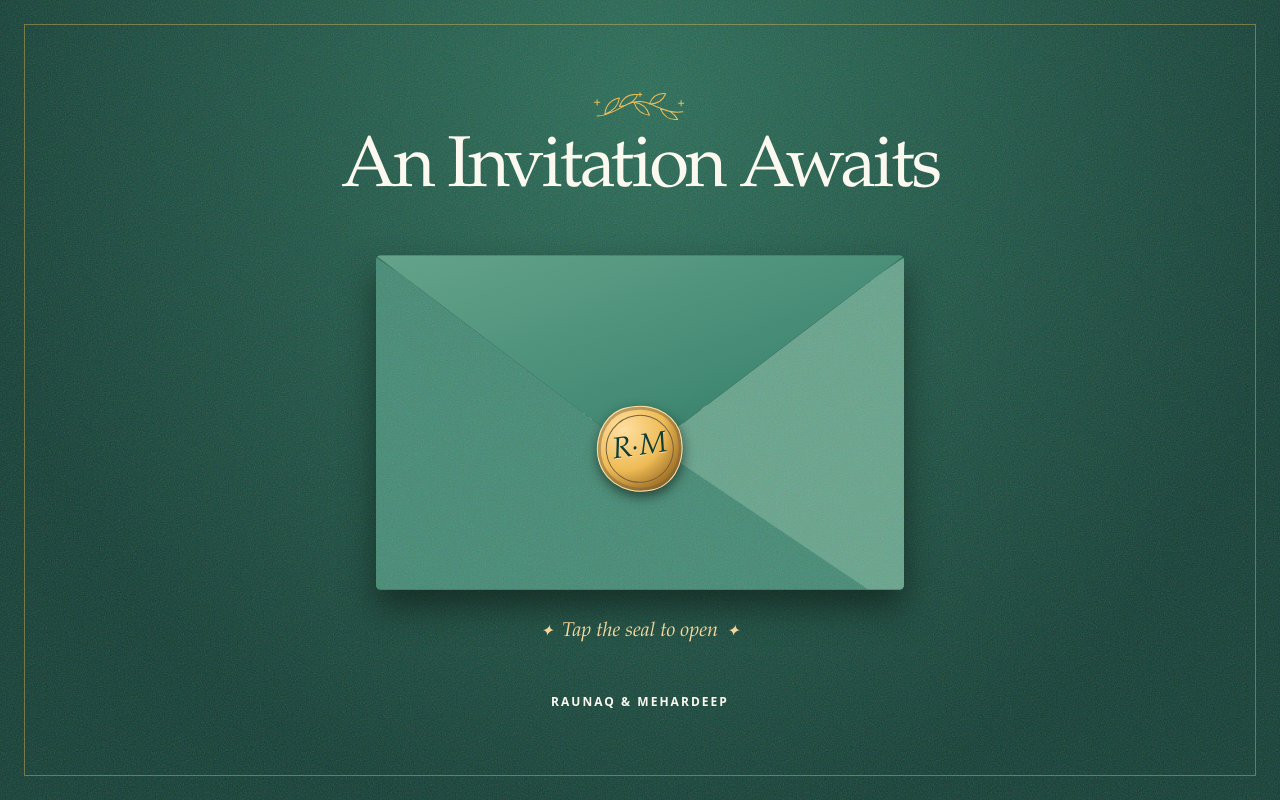
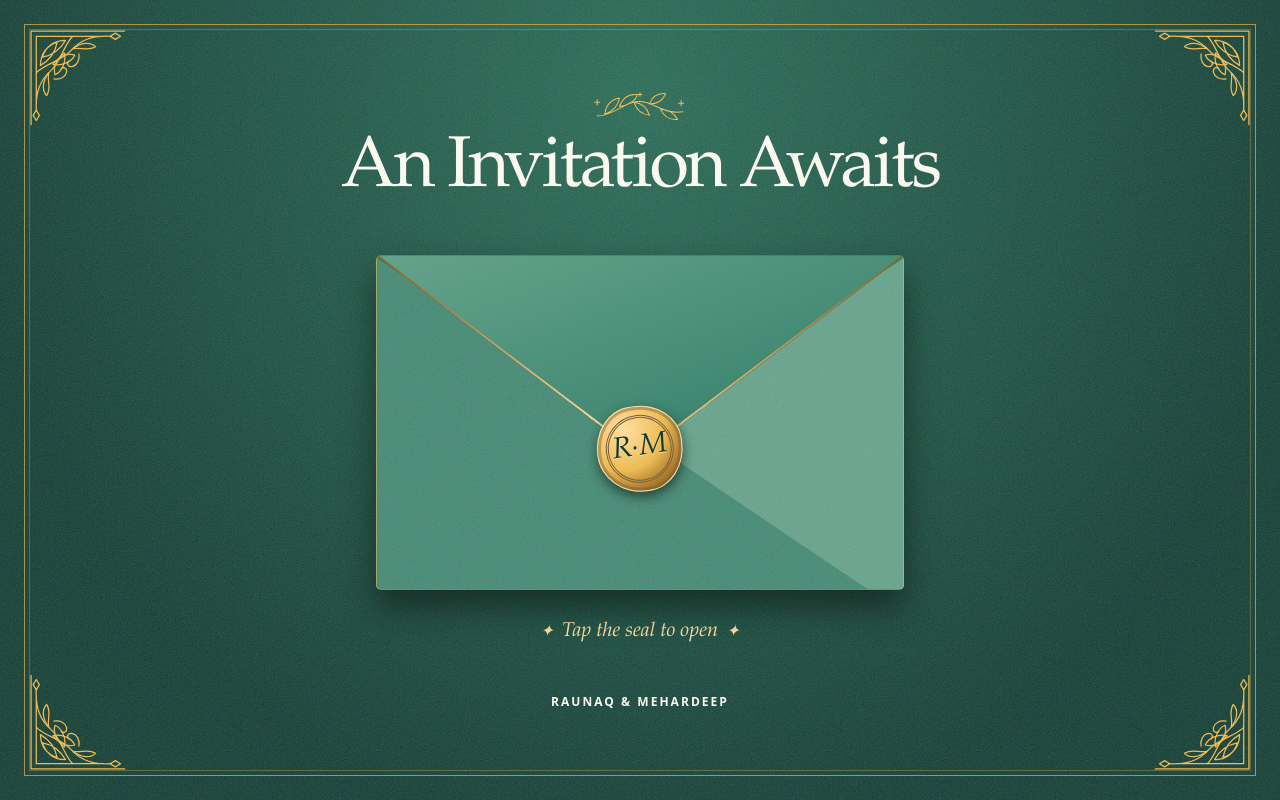
Before and after one commit to nsingh415/raunaq-mehardeep-wedding, a plain HTML site: page index.html in a window 1280 px wide. Shown: the top 800 px of the page. Drawn offline with Linux system fonts and the light colour scheme.

Commit message:
Add ornate gold details to the wedding invitation

```diff
--- a/index.html
+++ b/index.html
@@ -6,7 +6,7 @@
   <meta name="theme-color" content="#103c32">
   <meta name="description" content="A wedding invitation with celebration times and venue directions.">
   <title>Wedding Invitation</title>
-  <link rel="stylesheet" href="./styles.css?v=4">
+  <link rel="stylesheet" href="./styles.css?v=5">
   <script src="./script.js?v=5" defer></script>
 </head>
 <body>
@@ -17,12 +17,26 @@
         <path d="M56 4v4m-2-2h4M104 13v6m-3-3h6M6 12v6m-3-3h6"/>
       </g>
     </symbol>
+    <symbol id="filigree" viewBox="0 0 100 100">
+      <g fill="none" stroke="currentColor" stroke-width="1.2" stroke-linecap="round" stroke-linejoin="round">
+        <path d="M2 92V2h90M7 72V7h65M7 42C16 33 31 31 40 21c9-10 20-15 39-14M42 7C33 16 31 31 21 40 11 49 6 60 7 79"/>
+        <path d="M13 27c11-2 18-9 22-16-11 0-19 6-22 16Zm14-14c-2 11-9 18-16 22 0-11 6-19 16-22ZM23 34c8 2 18-2 21-9-7-2-15 1-21 9Zm11-11c2 8-2 18-9 21-2-7 1-15 9-21Z"/>
+        <path d="M42 19c8-2 14 3 22-2-5-5-14-4-22 2ZM19 42c-2 8 3 14-2 22-5-5-4-14 2-22ZM48 24c1 6-2 11-6 12-4 1-6-2-4-5m-14 17c6 1 11-2 12-6 1-4-2-6-5-4"/>
+        <path d="M78 7l5-3 5 3-5 3-5-3ZM7 78l-3 5 3 5 3-5-3-5Z"/>
+      </g>
+    </symbol>
     <symbol id="icon-map" viewBox="0 0 24 24">
       <path fill="none" stroke="currentColor" stroke-width="1.6" stroke-linecap="round" stroke-linejoin="round" d="M19 10c0 5-7 10-7 10S5 15 5 10a7 7 0 1 1 14 0Z M14.5 10a2.5 2.5 0 1 0-5 0 2.5 2.5 0 0 0 5 0Z"/>
     </symbol>
   </svg>
 
   <section class="intro" id="intro" aria-labelledby="intro-title">
+    <div class="ornate-frame" aria-hidden="true">
+      <svg class="corner corner--top-left"><use href="#filigree"/></svg>
+      <svg class="corner corner--top-right"><use href="#filigree"/></svg>
+      <svg class="corner corner--bottom-left"><use href="#filigree"/></svg>
+      <svg class="corner corner--bottom-right"><use href="#filigree"/></svg>
+    </div>
     <div class="intro-content">
       <div class="intro-heading">
         <svg class="sprig" aria-hidden="true"><use href="#sprig"/></svg>
@@ -60,6 +74,12 @@
   <main id="invitation" hidden>
     <a class="skip-link" href="#celebrations">Skip to celebrations</a>
     <header class="hero">
+      <div class="ornate-frame" aria-hidden="true">
+        <svg class="corner corner--top-left"><use href="#filigree"/></svg>
+        <svg class="corner corner--top-right"><use href="#filigree"/></svg>
+        <svg class="corner corner--bottom-left"><use href="#filigree"/></svg>
+        <svg class="corner corner--bottom-right"><use href="#filigree"/></svg>
+      </div>
       <p class="hero-symbol" lang="pa">ੴ</p>
       <div class="hero-content">
         <p class="hero-label">Wedding invitation</p>
@@ -69,11 +89,18 @@
           <span class="hero-connector">weds</span>
           <span data-person="1"></span>
         </h1>
+        <div class="flourish cover-flourish" aria-hidden="true">
+          <svg class="sprig"><use href="#sprig"/></svg>
+        </div>
       </div>
     </header>
 
     <section class="engagement" id="engagement" aria-labelledby="engagement-title" hidden>
-      <div class="section">
+      <div class="section card-panel">
+        <div class="ornate-frame" aria-hidden="true">
+          <svg class="corner corner--top-left"><use href="#filigree"/></svg>
+          <svg class="corner corner--top-right"><use href="#filigree"/></svg>
+        </div>
         <div class="card-heading">
           <p class="engagement-motto reveal">A celebration of vows and promises</p>
           <p class="script-name engagement-host reveal" id="engagement-host"></p>
@@ -94,7 +121,11 @@
     </section>
 
     <section id="celebrations" aria-labelledby="celebrations-title">
-      <div class="section">
+      <div class="section card-panel">
+        <div class="ornate-frame" aria-hidden="true">
+          <svg class="corner corner--top-left"><use href="#filigree"/></svg>
+          <svg class="corner corner--top-right"><use href="#filigree"/></svg>
+        </div>
         <div class="card-heading">
           <div class="reveal">
             <p class="wedding-symbol" lang="pa" aria-hidden="true">ੴ</p>
--- a/styles.css
+++ b/styles.css
@@ -66,17 +66,33 @@ svg { display: block; }
   color: var(--ivory);
   text-align: center;
 }
-.intro::before {
-  position: fixed;
-  inset: clamp(.55rem, 2.5vw, 1.5rem);
-  border: 1px solid color-mix(in srgb, var(--gold) 42%, transparent);
-  content: "";
-  pointer-events: none;
-}
 .intro.is-opening { pointer-events: none; }
 .intro-content { align-self: center; width: min(100%, 38rem); margin-inline: auto; }
 .intro-heading .sprig { color: var(--gold); }
 .intro h1 { margin: .55rem 0 clamp(2.1rem, 6vh, 4.35rem); font-size: clamp(2.4rem, 6vw, 4.5rem); letter-spacing: -.045em; }
+.ornate-frame {
+  position: absolute;
+  z-index: 1;
+  inset: clamp(.5rem, 2vw, 1.5rem);
+  border: 1px solid color-mix(in srgb, currentColor 65%, transparent);
+  color: var(--gold);
+  pointer-events: none;
+}
+.ornate-frame::before {
+  position: absolute;
+  inset: .24rem;
+  border: 1px solid color-mix(in srgb, currentColor 30%, transparent);
+  content: "";
+}
+.corner {
+  position: absolute;
+  width: clamp(2.8rem, 11vw, 6.5rem);
+  aspect-ratio: 1;
+}
+.corner--top-left { top: .24rem; left: .24rem; }
+.corner--top-right { top: .24rem; right: .24rem; transform: scaleX(-1); }
+.corner--bottom-left { bottom: .24rem; left: .24rem; transform: scaleY(-1); }
+.corner--bottom-right { right: .24rem; bottom: .24rem; transform: scale(-1); }
 .envelope {
   position: relative;
   isolation: isolate;
@@ -119,6 +135,7 @@ svg { display: block; }
   z-index: 2;
   clip-path: polygon(0 0, 50% 60%, 100% 0, 100% 100%, 0 100%);
   background: var(--texture), linear-gradient(34deg, var(--envelope-mid) 0 48%, transparent 48.2%), linear-gradient(-34deg, var(--envelope-light) 0 48%, var(--green-mid) 48.2%);
+  box-shadow: inset 0 0 0 1px color-mix(in srgb, var(--gold) 55%, transparent);
 }
 .envelope-flap {
   z-index: 3;
@@ -127,6 +144,13 @@ svg { display: block; }
   transform-origin: top center;
   background: linear-gradient(160deg, var(--envelope-light), var(--envelope-mid) 65%, var(--green-mid));
   transition: transform .48s cubic-bezier(.45, 0, .55, 1) .055s, z-index 0s .30s;
+}
+.envelope-flap::after {
+  position: absolute;
+  inset: 0;
+  background: linear-gradient(95deg, var(--gold-dark), var(--gold-light) 46%, var(--gold-dark));
+  clip-path: polygon(0 0, 50% 100%, 100% 0, 99.5% 0, 50% 98.6%, .5% 0);
+  content: "";
 }
 .seal {
   position: absolute;
@@ -153,7 +177,7 @@ svg { display: block; }
   width: 100%;
   height: 100%;
   place-items: center;
-  border: 1px solid var(--seal-shadow);
+  border: 3px double var(--seal-shadow);
   border-radius: 50%;
   font: italic clamp(1.2rem, 5vw, 1.85rem)/1 var(--display);
   text-shadow: 0 1px var(--gold-light);
@@ -237,20 +261,24 @@ svg { display: block; }
   mask-image: linear-gradient(transparent, #000 48%);
   content: "";
 }
-.hero::after {
-  position: absolute;
-  z-index: -1;
-  inset: clamp(.55rem, 2vw, 1.4rem);
-  border: 1px solid color-mix(in srgb, var(--gold) 58%, transparent);
-  content: "";
-  pointer-events: none;
-}
 .hero-content { width: min(100%, 52rem); }
 .hero-symbol {
   position: absolute;
   inset: clamp(2.1rem, 7svh, 4.25rem) 0 auto;
   color: var(--gold-light);
   font: clamp(2rem, 5vw, 2.5rem)/1 var(--display);
+}
+.hero-symbol::after {
+  position: absolute;
+  top: 50%;
+  left: 50%;
+  width: 1.8em;
+  aspect-ratio: 1;
+  transform: translate(-50%, -50%);
+  border: 3px double color-mix(in srgb, var(--gold) 68%, transparent);
+  border-radius: 50%;
+  pointer-events: none;
+  content: "";
 }
 .hero-label {
   color: var(--gold-light);
@@ -286,12 +314,27 @@ svg { display: block; }
 .engagement, #celebrations, .footer { text-align: center; }
 .engagement {
   border-block: 1px solid var(--line);
-  background: radial-gradient(ellipse at top, var(--lilac), var(--paper) 78%);
+  background: radial-gradient(ellipse at top, var(--lilac), var(--ivory) 80%);
 }
 #celebrations {
   background: radial-gradient(ellipse at top, var(--sage), var(--ivory) 55%);
 }
-.engagement .section, #celebrations > .section { width: min(100% - 2rem, 44rem); }
+.engagement, #celebrations { padding-top: clamp(1rem, 4vw, 3.75rem); }
+.card-panel {
+  position: relative;
+  width: min(100% - 1.5rem, 48rem);
+  margin-bottom: clamp(1rem, 4vw, 3.75rem);
+  padding-inline: clamp(.9rem, 4vw, 3.25rem);
+  border-radius: .3rem;
+  background: radial-gradient(ellipse at top, #fffdf7, var(--paper) 65%);
+  box-shadow: 0 14px 40px #103c3210, 0 1px 6px #103c3212;
+}
+.card-panel .ornate-frame {
+  inset: .4rem;
+  color: var(--gold-dark);
+  opacity: .7;
+}
+.card-panel .corner { width: clamp(2.15rem, 10vw, 4.25rem); }
 .card-heading {
   max-width: 34rem;
   margin-inline: auto;
@@ -324,6 +367,8 @@ svg { display: block; }
   margin: .25rem auto .55rem;
 }
 .flourish .sprig { width: 4.25rem; height: 1.5rem; }
+.cover-flourish { margin-top: .65rem; opacity: .86; }
+.cover-flourish .sprig { color: var(--gold-light); }
 .flourish::before, .flourish::after { height: 1px; content: ""; }
 .flourish::before {
   background: linear-gradient(to right, transparent, var(--gold));
```
